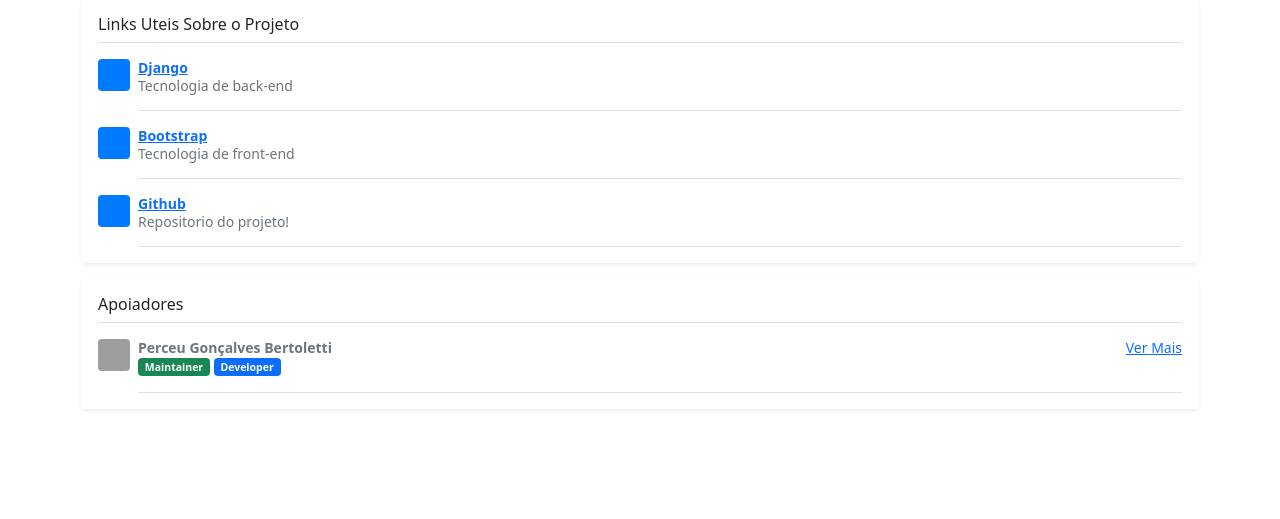
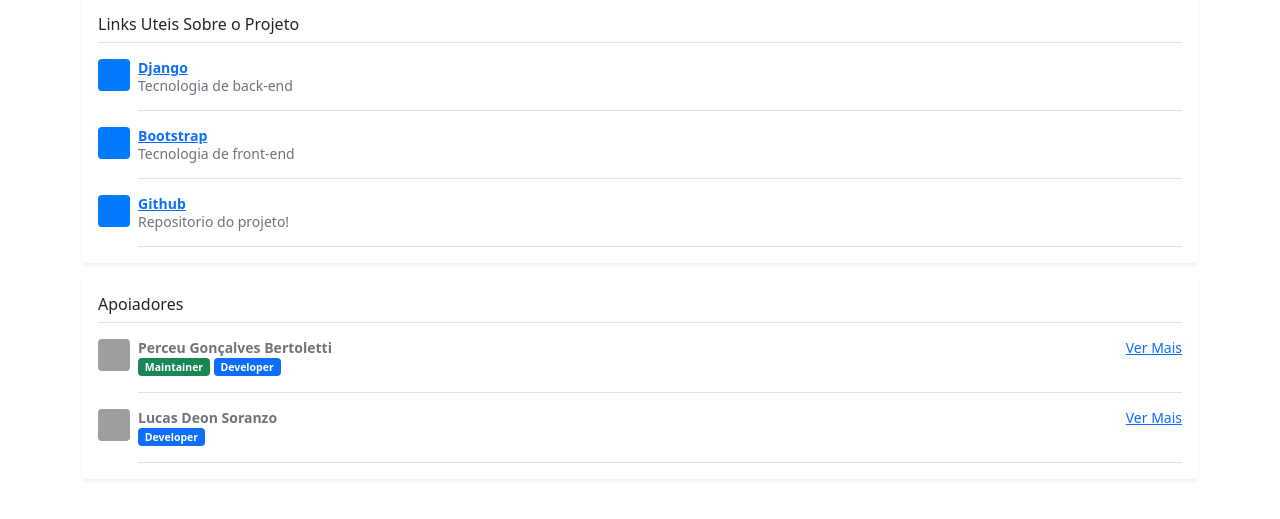
Before and after one commit to LucasTor/codetools, a Django app: page /help/ in a window 1280 px wide. Shown: the part 178-697 px from the top of the page. Run offline with Django 4.2, Linux system fonts and the light colour scheme; some libraries are stand-ins or nearby versions; grey boxes are pictures that could not be loaded.

Commit message:
Add myself to the about page

```diff
--- a/codetools/help/templates/about.html
+++ b/codetools/help/templates/about.html
@@ -57,5 +57,15 @@
           <span class="badge bg-primary">Developer</span>
         </div>
       </div>
+      <div class="d-flex text-muted pt-3">
+        <img src="https://lucas-soranzo.github.io/curriculum-vitae/static/media/profile-pic.50cdb49d.jpg" alt="gravatar" width="32" height="32" class="bd-placeholder-img flex-shrink-0 me-2 rounded">
+        <div class="pb-3 mb-0 small lh-sm border-bottom w-100">
+          <div class="d-flex justify-content-between">
+            <strong class="text-gray-dark">Lucas Deon Soranzo</strong>
+            <a href="https://lucas-soranzo.github.io/curriculum-vitae/">Ver Mais</a>
+          </div>
+          <span class="badge bg-primary">Developer</span>
+        </div>
+      </div>
   </main>
 {% endblock %}
```
